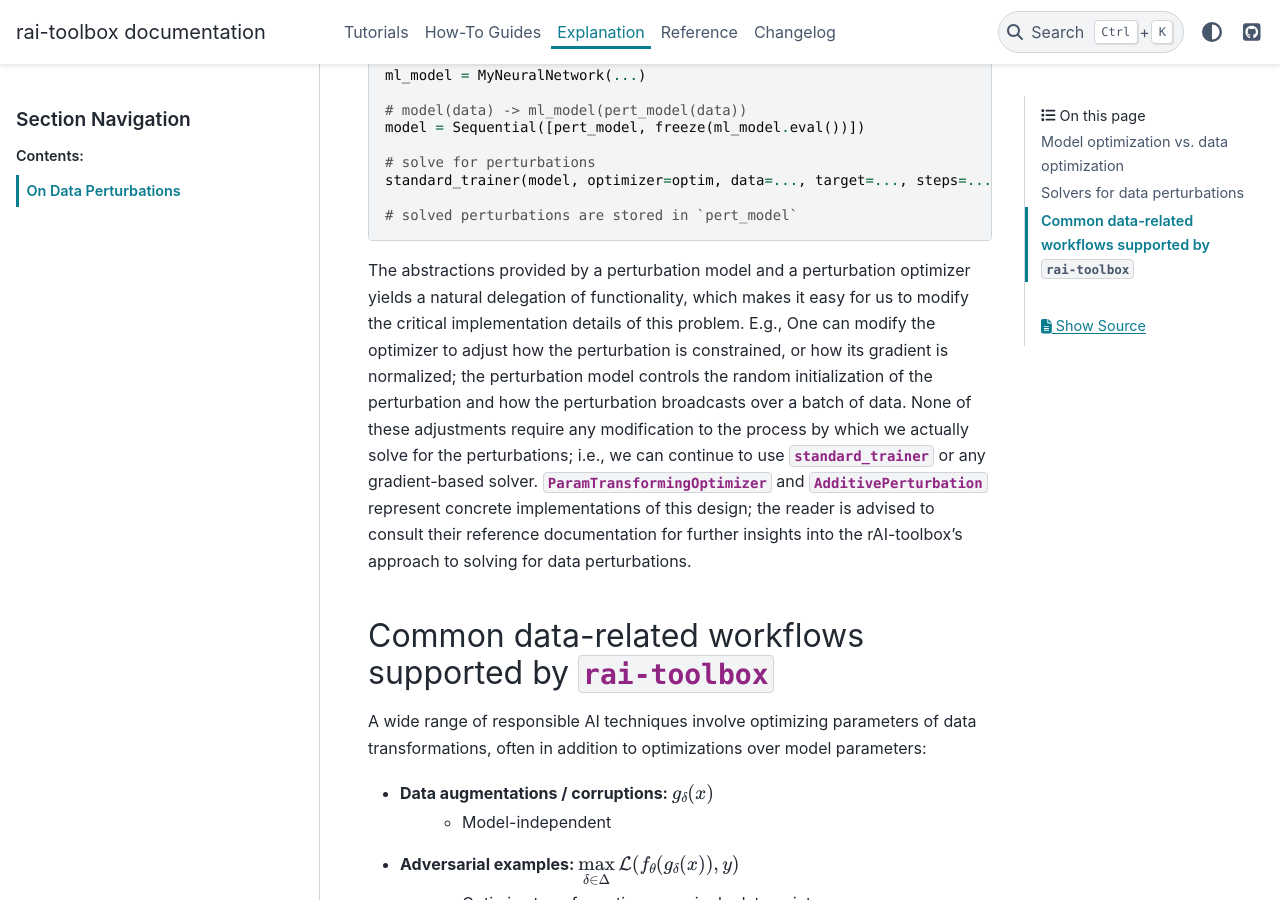
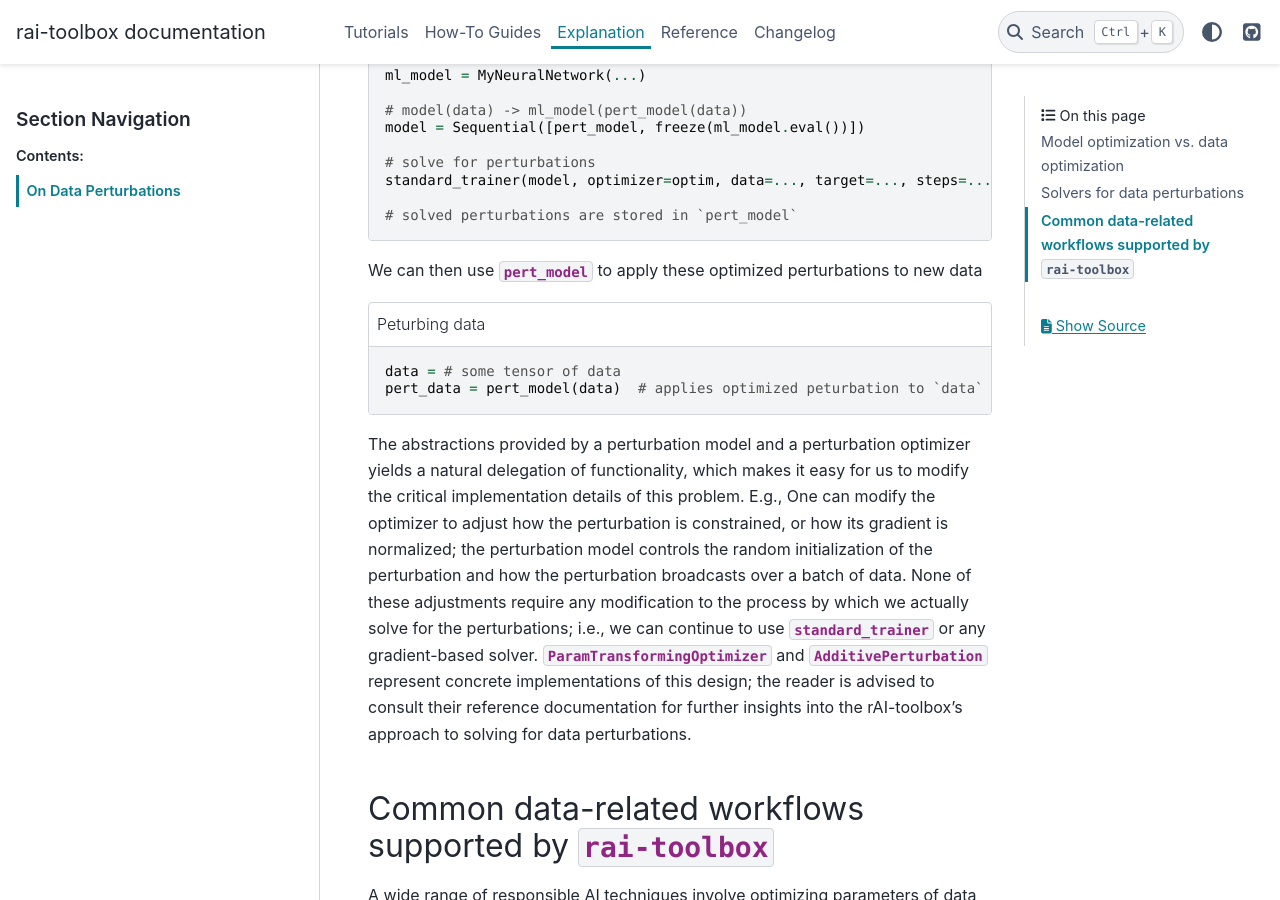
Before and after one commit to mit-ll-responsible-ai/responsible-ai-toolbox, a Sphinx documentation site: the page built from docs/source/explanation/perturbations.rst, in a window 1280 px wide and 900 px high, scrolled down 3450 px. Built offline with Sphinx 7.4.7 and the PyData theme 0.15.4, drawn with Linux system fonts in a browser that asks for light colours; pages that are not in the unit, such as notebooks, are missing from menus.

Commit message:
show application of perturbation

```diff
--- a/docs/source/explanation/perturbations.rst
+++ b/docs/source/explanation/perturbations.rst
@@ -164,6 +164,14 @@ and solve for perturbation via:
 
    # solved perturbations are stored in `pert_model`
 
+We can then use `pert_model` to apply these optimized perturbations to new data
+
+.. code-block:: python
+   :caption: Peturbing data
+
+   data = # some tensor of data
+   pert_data = pert_model(data)  # applies optimized peturbation to `data`
+
 The abstractions provided by a perturbation model and a perturbation optimizer yields a natural delegation of functionality, which makes it easy for us to modify the critical implementation details of this problem. E.g., One can modify the optimizer to adjust how the perturbation is constrained, or how its gradient is normalized; the perturbation model controls the random initialization of the perturbation and how the perturbation broadcasts over a batch of data. None of these adjustments require any modification to the process by which we actually solve for the perturbations; i.e., we can continue to use `standard_trainer` or any gradient-based solver.
 `~rai_toolbox.optim.ParamTransformingOptimizer` and `~rai_toolbox.perturbations.AdditivePerturbation` represent concrete implementations of this design; the reader is advised to consult their reference documentation for further insights into the rAI-toolbox's approach to solving for data perturbations.
 
```
